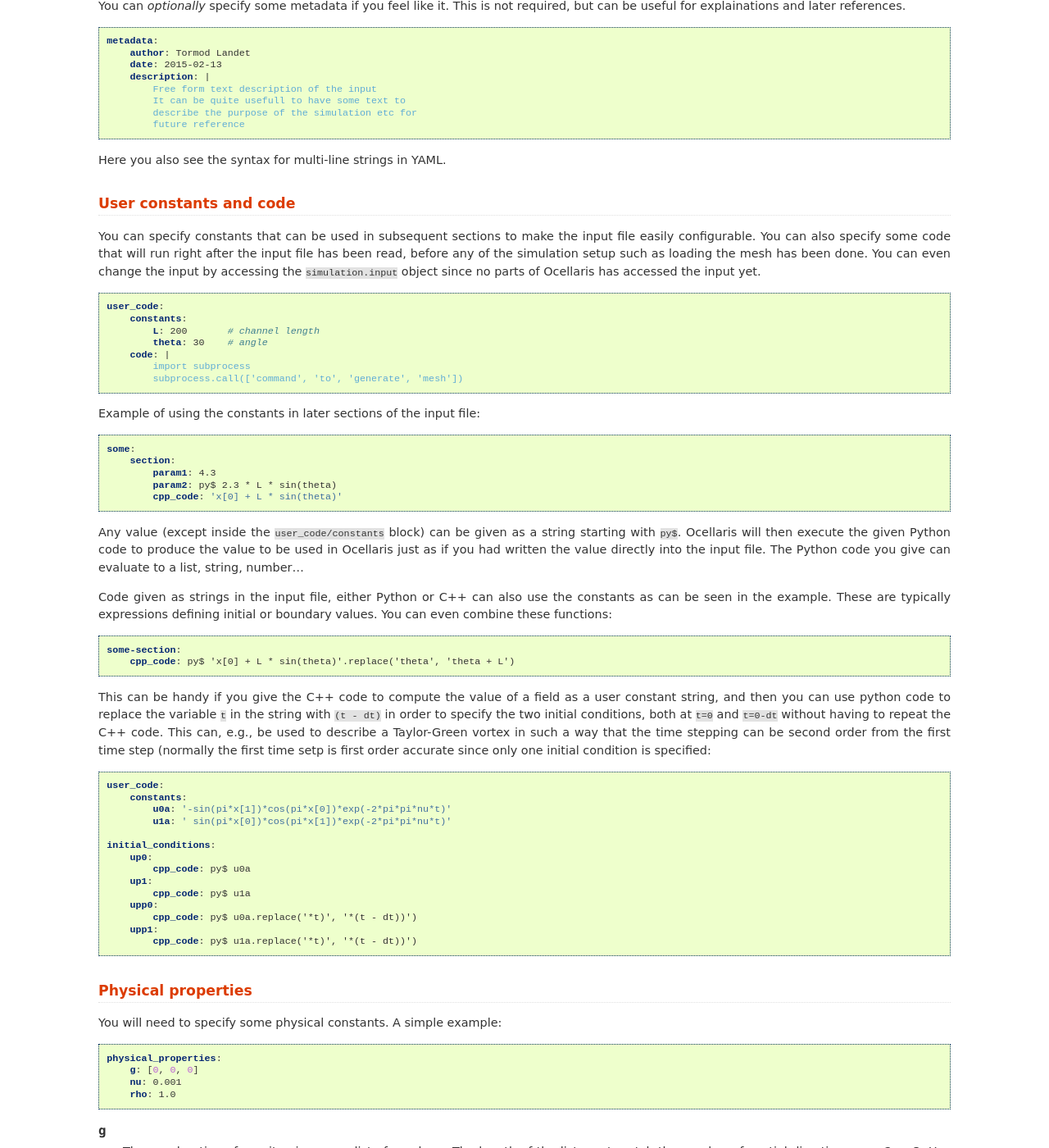
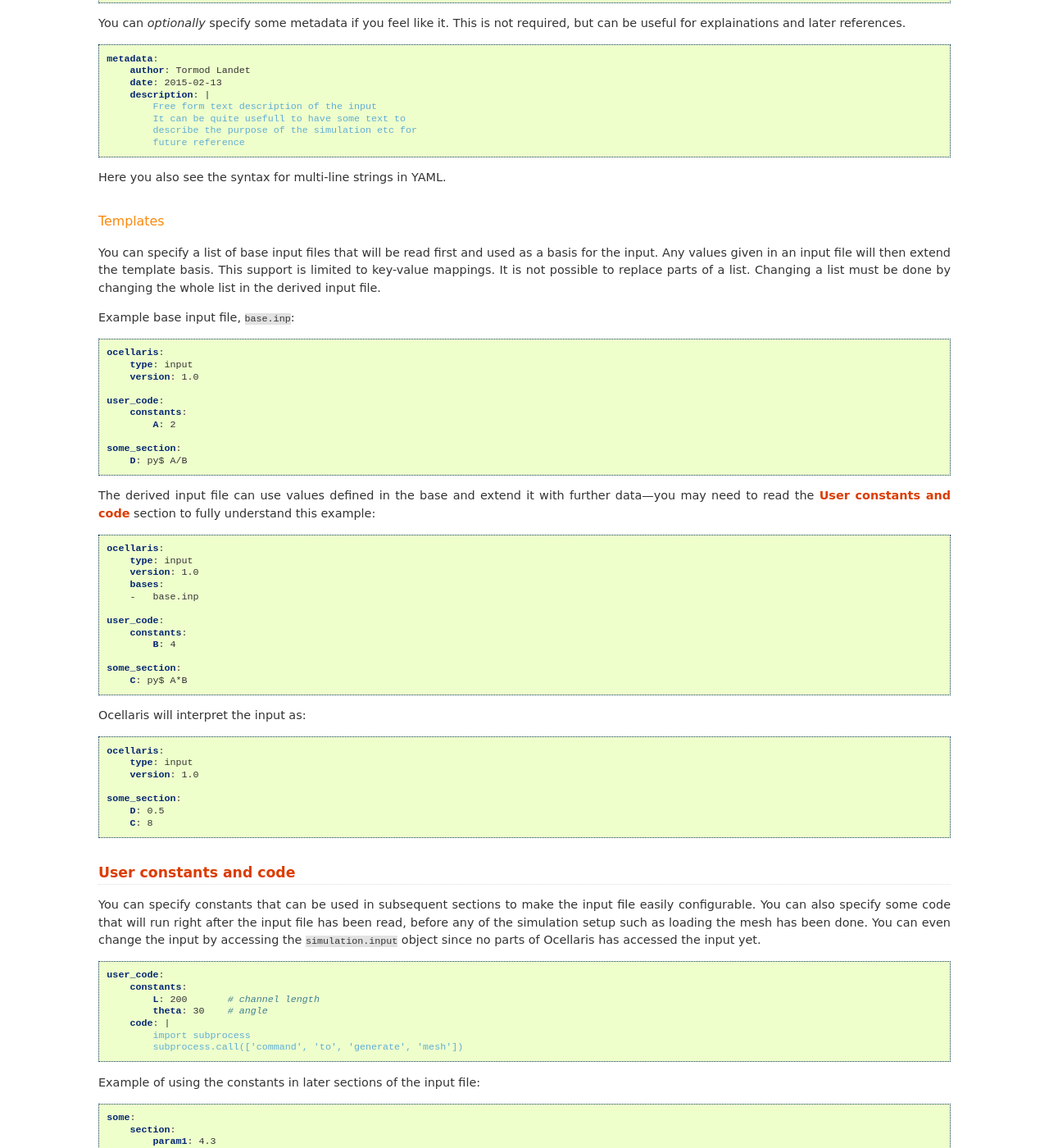
Before and after one commit to TormodLandet/Ocellaris, a Sphinx documentation site: the page built from documentation/user_guide/input.rst, in a window 1280 px wide and 1400 px high, scrolled down 1402 px. Shown: the whole window at 82% size. Built offline with Sphinx 7.4.7, drawn with Linux system fonts in a browser that asks for light colours.

Commit message:
Document input file template support

```diff
--- a/documentation/user_guide/input.rst
+++ b/documentation/user_guide/input.rst
@@ -59,6 +59,62 @@ required, but can be useful for explainations and later references.
             future reference
 
 Here you also see the syntax for multi-line strings in YAML.
+
+
+Templates
+~~~~~~~~~
+
+You can specify a list of base input files that will be read first and used
+as a basis for the input. Any values given in an input file will then extend
+the template basis. This support is limited to key-value mappings. It is not
+possible to replace parts of a list. Changing a list must be done by changing
+the whole list in the derived input file.
+
+Example base input file, ``base.inp``:
+
+.. code-block:: yaml
+
+    ocellaris:
+        type: input
+        version: 1.0
+
+    user_code:
+        constants:
+            A: 2
+
+    some_section:
+        D: py$ A/B
+
+The derived input file can use values defined in the base and extend it with
+further data—you may need to read the `User constants and code`_ section to
+fully  understand this example:
+
+.. code-block:: yaml
+
+    ocellaris:
+        type: input
+        version: 1.0
+        bases:
+        -   base.inp
+
+    user_code:
+        constants:
+            B: 4
+
+    some_section:
+        C: py$ A*B
+
+Ocellaris will interpret the input as:
+
+.. code-block:: yaml
+
+    ocellaris:
+        type: input
+        version: 1.0
+
+    some_section:
+        D: 0.5
+        C: 8
 
 
 User constants and code
```
